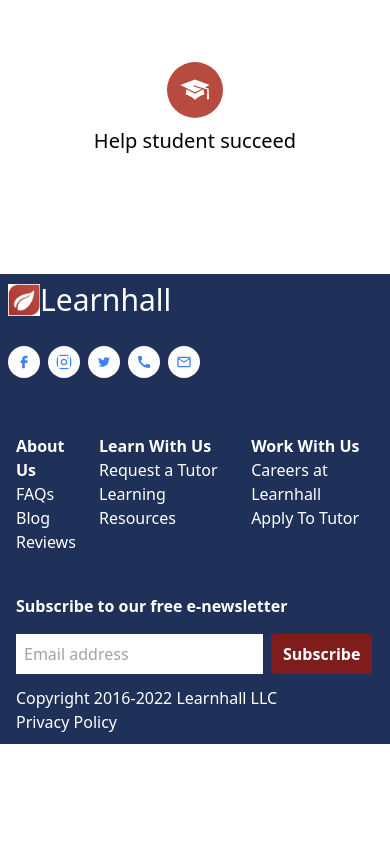
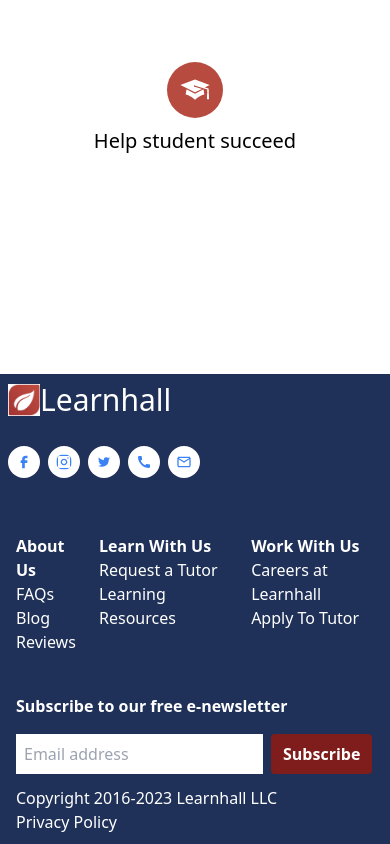
Before and after one commit to steeve7/Learnhall, a Next.js app: page /tutor in a window 390 px wide. Shown: the part 2058-2902 px from the top of the page. Before the commit the page ends 2802 px from the top, so only its background shows below. Built offline with nearby package versions, Linux system fonts and the light colour scheme.

Commit message:
initial commit

```diff
--- a/src/components/HomeLayout/Footer/index.js
+++ b/src/components/HomeLayout/Footer/index.js
@@ -8,7 +8,7 @@
 function index() {
   return (
     <footer className="bg-[#1F3158] w-full h-[470px]">
-      <div className="flex md:flex-row md:mt-[500px] mt-[800px] w-full ">
+      <div className="flex md:flex-row md:mt-[500px] mt-[900px] w-full ">
         <section className="md:m-20">
           <a href="" className="flex items-center m-2 md:m-0 mt-2">
             <Image src={vector} alt="header-icon" className="w-8 bg-white" />
@@ -101,7 +101,7 @@
       <hr className="md:w-[90%] md:ml-10 w-full md:mt-[-20px] hidden md:block text-[#E0E0E0]" />
       <div className="py-2 mt-[300px] md:mt-0">
         <p className="text-white md:ml-10 ml-4 md:mt-4">
-          Copyright 2016-2022 Learnhall LLC
+          Copyright 2016-2023 Learnhall LLC
         </p>
         <p className="text-white md:ml-[1100px] ml-4 md:mt-[-30px]">
           Privacy Policy
```
